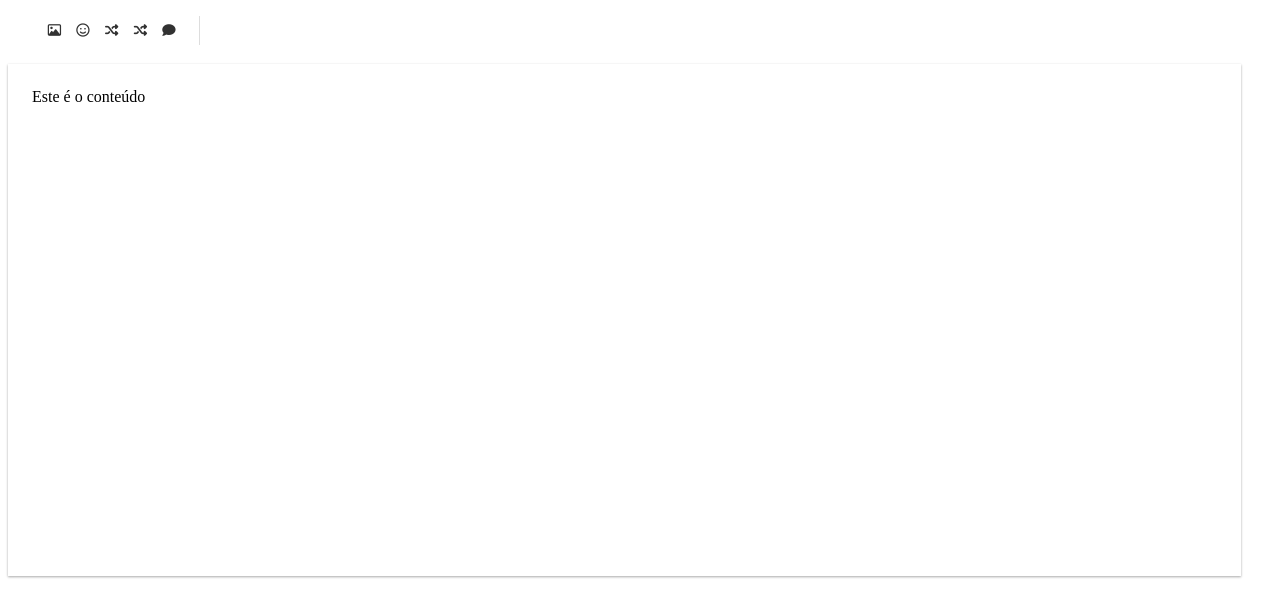
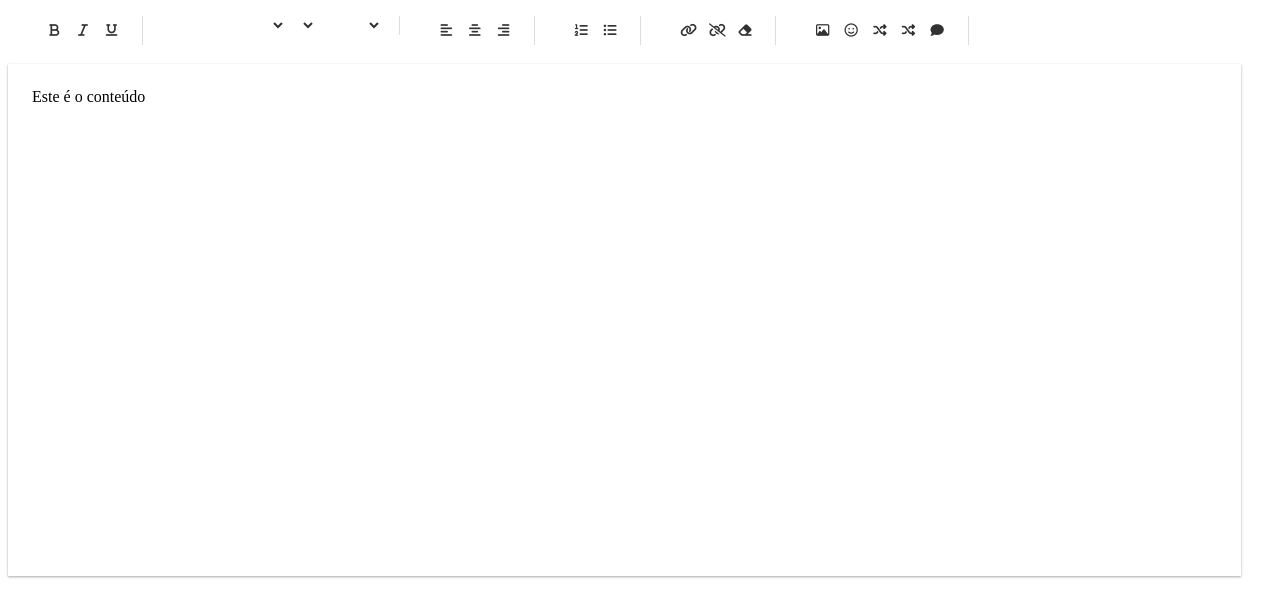
Before and after one commit to gabrielkamimura/editto, a website: page src/teste.html in a window 1280 px wide. Drawn offline with nearby package versions, Linux system fonts and the light colour scheme.

Commit message:
Possibilitando criação de select de forma melhor

```diff
--- /dev/null
+++ b/src/componentes/action.js
@@ -0,0 +1,49 @@
+/**
+ * Este aquivo conterá as chamadas base para ações
+  * @param {string} icn Ícone do Font-awesome a ser adicionado ao botão. Caso seja um texto de um option do select, passar
+  * @param {int} tpo Tipo do botão. Se for um botão, 1 (padrão), caso seja um select, 2
+  * @param {array} opcoes [{ texto: 'azul', valor: #2196F3 }] Apenas para select
+  * */
+ function eDittoAction(grupoBotoes, title) {
+
+     this.titulo = title;
+     this.grupoBotoes = grupoBotoes;
+
+     // Adicionando botão criado a grupo definido
+     grupoBotoes.adicionarBotao(this);
+
+ }
+
+ /**
+  * Obtém o grupo de botões a que pertence esse botão
+  * @return {Object}
+  */
+ eDittoAction.prototype.obterGrupoBotoes = function() {
+     return this.grupoBotoes;
+ };
+
+ /**
+  * Verifica se ação do botão atual está ativa no ponto do documento selecionado
+  * @param  {object} documento
+  * @param  {string} formato
+  * @return {undefined}
+  */
+ eDittoAction.prototype.verificaAtivacao = function( documento, formato ) {
+
+ };
+
+ /**
+  * Obtém o elemento button criado a partir do document.createElement()
+  * @return {[type]} [description]
+  */
+ eDittoAction.prototype.getElementDOM = function() {
+
+ };
+
+ /**
+  * Obtém o valor no button criado a partir do document.createElement()
+  * @return {[type]} [description]
+  */
+ eDittoAction.prototype.getValue = function() {
+    return null;
+ };
--- a/src/componentes/barraBotoes.js
+++ b/src/componentes/barraBotoes.js
@@ -61,7 +61,6 @@ function eDittoButtonBar(documento, textid, options) {
      */
     if (!options.disableDefaultComponents) {
       var $this = this;
-      console.log("Carregando elementos padrão do editor");
       var buttonGroup1 = new eDittoButtonGroup($this);
 
       var btnNegrito = new eDittoButton(buttonGroup1, "bold", "Negrito");
@@ -87,26 +86,27 @@ function eDittoButtonBar(documento, textid, options) {
 
       var buttonGroup2 = new eDittoButtonGroup($this);
       var cores = [
-          {texto: 'Preto', valor: "#000"},
-          {texto: 'Cinza', valor: "#9e9e9e"},
-          {texto: 'Marrom', valor: "#795548"},
-          {texto: 'Azul', valor: "#2196F3"},
-          {texto: 'Vermelho', valor: "#F44336"},
-          {texto: 'Amarelo', valor: "#ffeb3b"},
-          {texto: 'Verde', valor: "#4caf50"},
-          {texto: 'Laranja', valor: "#ff9800"},
-          {texto: 'Roxo', valor: "#9c27b0"},
-          {texto: 'Rosa', valor: "#e91e63"},
-          {texto: 'Ciano', valor: "#00bcd4"},
-          {texto: 'Azul claro', valor: "#03a9f4"},
-          {texto: 'Índigo', valor: "#3f51b5"},
-          {texto: 'Lima', valor: "#cddc39"},
-          {texto: 'Laranja Escuro', valor: "#ff5722"},
-          {texto: 'Rosa Claro', valor: "#F8BBD0"},
-          {texto: 'Teal', valor: "#009688"},
-          {texto: 'Roxo Escuro', valor: "#673AB7"}
+          {texto: 'Preto', valor: "rgb(0, 0, 0)"},
+          {texto: 'Cinza', valor: "rgb(158, 158, 158)"},
+          {texto: 'Marrom', valor: "rgb(121, 85, 72)"},
+          {texto: 'Azul', valor: "rgb(33, 150, 243)"},
+          {texto: 'Vermelho', valor: "rgb(244, 67, 54)"},
+          {texto: 'Amarelo', valor: "rgb(255, 235, 59)"},
+          {texto: 'Verde', valor: "rgb(76, 175, 80)"},
+          {texto: 'Laranja', valor: "rgb(255, 152, 0)"},
+          {texto: 'Roxo', valor: "rgb(156, 39, 176)"},
+          {texto: 'Rosa', valor: "rgb(233, 30, 99)"},
+          {texto: 'Ciano', valor: "rgb(0, 188, 212)"},
+          {texto: 'Azul claro', valor: "rgb(3, 169, 244)"},
+          {texto: 'Índigo', valor: "rgb(63, 81, 181)"},
+          {texto: 'Lima', valor: "rgb(205, 220, 57)"},
+          {texto: 'Laranja Escuro', valor: "rgb(255, 87, 34)"},
+          {texto: 'Rosa Claro', valor: "rgb(248, 187, 208)"},
+          {texto: 'Teal', valor: "rgb(0, 150, 136)"},
+          {texto: 'Roxo Escuro', valor: "rgb(103, 58, 183)"}
       ];
-      var btnCor = new eDittoButton(buttonGroup2, "Fonte",'', 2, cores);
+      var btnCor = new eDittoSelect(buttonGroup2, "Fonte", cores);
+      $this.adicionarBotaoVerificacao(btnCor, 'forecolor');
       btnCor.getButtonDOM().onchange = function() {
           documento.formatar('forecolor', btnCor.getValue());
       };
@@ -121,13 +121,15 @@ function eDittoButtonBar(documento, textid, options) {
           {texto: '6', valor: '6'},
           {texto: '7', valor: '7'}
       ];
-      var btntamanhofonte = new eDittoButton(buttonGroup2, "Fonte",'', 2, tamanhosTexto);
+      var btntamanhofonte = new eDittoSelect(buttonGroup2, "Fonte", tamanhosTexto);
+      $this.adicionarBotaoVerificacao(btntamanhofonte, 'fontSize');
       btntamanhofonte.getButtonDOM().onchange = function() {
           documento.formatar('fontSize', btntamanhofonte.getValue());
       };
 
       var fonts = [{texto: 'Arial', valor: "arial"}, {texto: 'Courier', valor: "courier"}];
-      var btnFont = new eDittoButton(buttonGroup2, "Fonte",'', 2, fonts);
+      var btnFont = new eDittoSelect(buttonGroup2, "Fonte", fonts);
+      $this.adicionarBotaoVerificacao(btnFont, 'fontname');
       btnFont.getButtonDOM().onchange = function() {
           documento.formatar('fontname', btnFont.getValue());
       };
--- /dev/null
+++ b/src/componentes/select.js
@@ -0,0 +1,53 @@
+/**
+ * @param {string} icn Ícone do Font-awesome a ser adicionado ao botão. Caso seja um texto de um option do select, passar
+ * @param {int} tpo Tipo do botão. Se for um botão, 1 (padrão), caso seja um select, 2
+ * @param {array} opcoes [{ texto: 'azul', valor: #2196F3 }] Apenas para select
+ * */
+function eDittoSelect(grupoBotoes, title, opcoes) {
+
+
+    this.opcoes = opcoes;
+
+    this.btn = document.createElement("select");
+    this.btn.className = "editorSelect";
+    if ( opcoes ) {
+        for ( i in opcoes ) {
+            var opt = document.createElement("option");
+            opt.innerHTML = opcoes[i].texto;
+            opt.value = opcoes[i].valor;
+            this.btn.appendChild(opt);
+        };
+    }
+    else {
+        console.warning("Defina as opções");
+    }
+    eDittoAction.call(this, grupoBotoes, title);
+}
+
+
+eDittoSelect.prototype.contructor = eDittoAction;
+/**
+ * Verifica se ação do botão atual está ativa no ponto do documento selecionado
+ * @param  {object} documento
+ * @param  {string} formato
+ * @return {undefined}
+ */
+eDittoSelect.prototype.verificaAtivacao = function( documento, formato ) {
+    this.btn.value = documento.frame.queryCommandValue(formato);
+};
+
+/**
+ * Obtém o elemento button criado a partir do document.createElement()
+ * @return {[type]} [description]
+ */
+eDittoSelect.prototype.getButtonDOM = function() {
+    return this.btn;
+};
+
+/**
+ * Obtém o valor no button criado a partir do document.createElement()
+ * @return {[type]} [description]
+ */
+eDittoSelect.prototype.getValue = function() {
+    return this.getButtonDOM().value;
+};
--- a/src/editto.js
+++ b/src/editto.js
@@ -241,26 +241,6 @@ function eDittoButton(grupoBotoes, icon, title, tpo, opcoes) {
     }
 
     /**
-     * Verifica se ação do botão atual está ativa no ponto do documento selecionado
-     * @param  {object} documento
-     * @param  {string} formato
-     * @return {undefined}
-     */
-    this.verificaAtivacao = function( documento, formato ) {
-        if ( tipo === 2 ) {
-             btn.value = documento.verificaFormatacao(formato);
-        }
-        else {
-            if (documento.verificaFormatacao(formato)) {
-                this.marcarBotao();
-            }
-            else {
-                this.desmarcarBotao();
-            };
-        };
-    };
-
-    /**
      * Marca botão como ativo
      * @return {undefined}
      */
@@ -310,6 +290,26 @@ function eDittoButton(grupoBotoes, icon, title, tpo, opcoes) {
     grupoBotoes.adicionarBotao(this);
 
 }
+
+/**
+ * Verifica se ação do botão atual está ativa no ponto do documento selecionado
+ * @param  {object} documento
+ * @param  {string} formato
+ * @return {undefined}
+ */
+eDittoButton.prototype.verificaAtivacao = function( documento, formato ) {
+    if ( tipo === 2 ) {
+         btn.value = documento.verificaFormatacao(formato);
+    }
+    else {
+        if (documento.verificaFormatacao(formato)) {
+            this.marcarBotao();
+        }
+        else {
+            this.desmarcarBotao();
+        };
+    };
+};
 
 /**
  * [eDittoDocument description]
--- a/src/teste.html
+++ b/src/teste.html
@@ -11,11 +11,16 @@
         <div id="teste"></div>
     </body>
     <script src="bower_components/jquery/dist/jquery.min.js"></script>
-    <script src="editto.js"></script>
-
+    <script src="componentes/barraBotoes.js"></script>
+    <script src="componentes/botao.js"></script>
+    <script src="componentes/documentoEditor.js"></script>
+    <script src="componentes/grupoBotoes.js"></script>
+    <script src="componentes/editor.js"></script>
+    <script src="componentes/action.js"></script>
+    <script src="componentes/select.js"></script>
     <script>
         $(document).ready(function() {
-            var edicao = new eDitto("textExample", {disableDefaultComponents: true});
+            var edicao = new eDitto("textExample");
             var documento = edicao.obterDocumento(),
                 barraBotoes = edicao.obterBarraBotoes();
 
```
Also changed, not shown: logo.svg (added).
